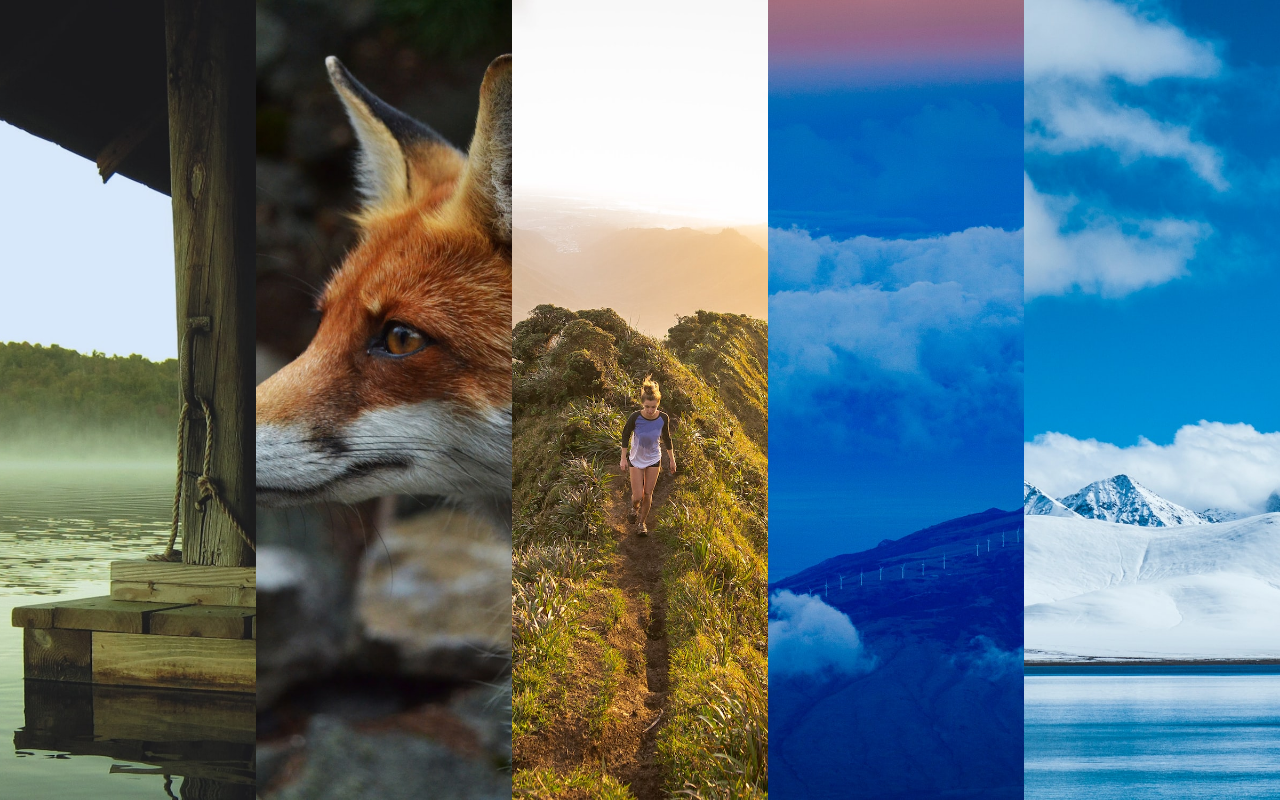
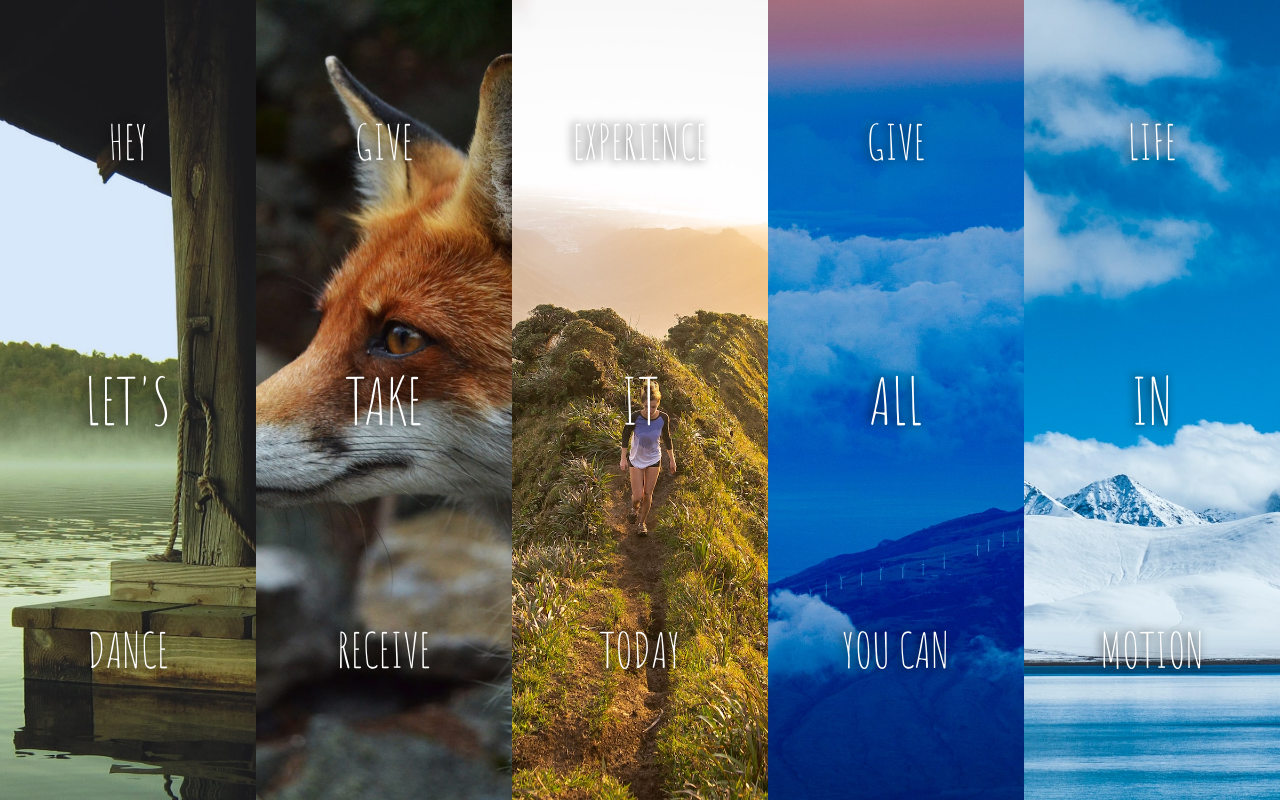
Before and after one commit to NedzadDonlagic04/vuejs-flex-panel-gallery, a Vue app: page / in a window 1280 px wide. Built offline with nearby package versions, Linux system fonts and the light colour scheme; the HTML template or start-up script is replaced by a standard one.

Commit message:
Applied the new text attributes

```diff
--- a/src/App.vue
+++ b/src/App.vue
@@ -11,27 +11,21 @@ export default {
     {
         return {
             images: [
-                { id: id++, path: './../assets/foggy-lake.jpg', flexGrow: 1 },
-                { id: id++, path: './../assets/fox.jpeg', flexGrow: 1 },
-                { id: id++, path: './../assets/hike.jpeg', flexGrow: 1 },
-                { id: id++, path: './../assets/sky.jpeg', flexGrow: 1 },
-                { id: id++, path: './../assets/winter-mountain.jpeg', flexGrow: 1 }
+                { id: id++, path: './../assets/foggy-lake.jpg', flexGrow: 1, topText: "hey", middleText: "let's", bottomText: "dance" },
+                { id: id++, path: './../assets/fox.jpeg', flexGrow: 1, topText: "give", middleText: "take", bottomText: "receive" },
+                { id: id++, path: './../assets/hike.jpeg', flexGrow: 1, topText: "experience", middleText: "it", bottomText: "today" },
+                { id: id++, path: './../assets/sky.jpeg', flexGrow: 1, topText: "give", middleText: "all", bottomText: "you can" },
+                { id: id++, path: './../assets/winter-mountain.jpeg', flexGrow: 1, topText: "life", middleText: "in", bottomText: "motion" }
             ]
         }
     },
     methods: {
         expandHandle(value)
         {
-            for(let i=0; i<this.images.length; i++)
+            for(let i=0; i < this.images.length; i++)
             {
-                if(this.images[i].id === value)
-                {
-                    this.images[i].flexGrow = 4;
-                }
-                else
-                {
-                    this.images[i].flexGrow = 1;
-                }
+                const image = this.images[i];
+                image.flexGrow = (image.id === value) ? 4 : 1;
             }
         }
     }
@@ -40,7 +34,14 @@ export default {
 
 <template>
     <div class="container">
-        <FlexImage v-for="image in images" :key="image.id" :path="image.path" :flexGrow="image.flexGrow" @imageExpand="expandHandle"/>
+        <FlexImage v-for="image in images"
+            :key="image.id"
+            :path="image.path"
+            :flexGrow="image.flexGrow"
+            :topText="image.topText"
+            :middleText="image.middleText"
+            :bottomText="image.bottomText"
+            @imageExpand="expandHandle"/>
     </div>
 </template>
 
```
